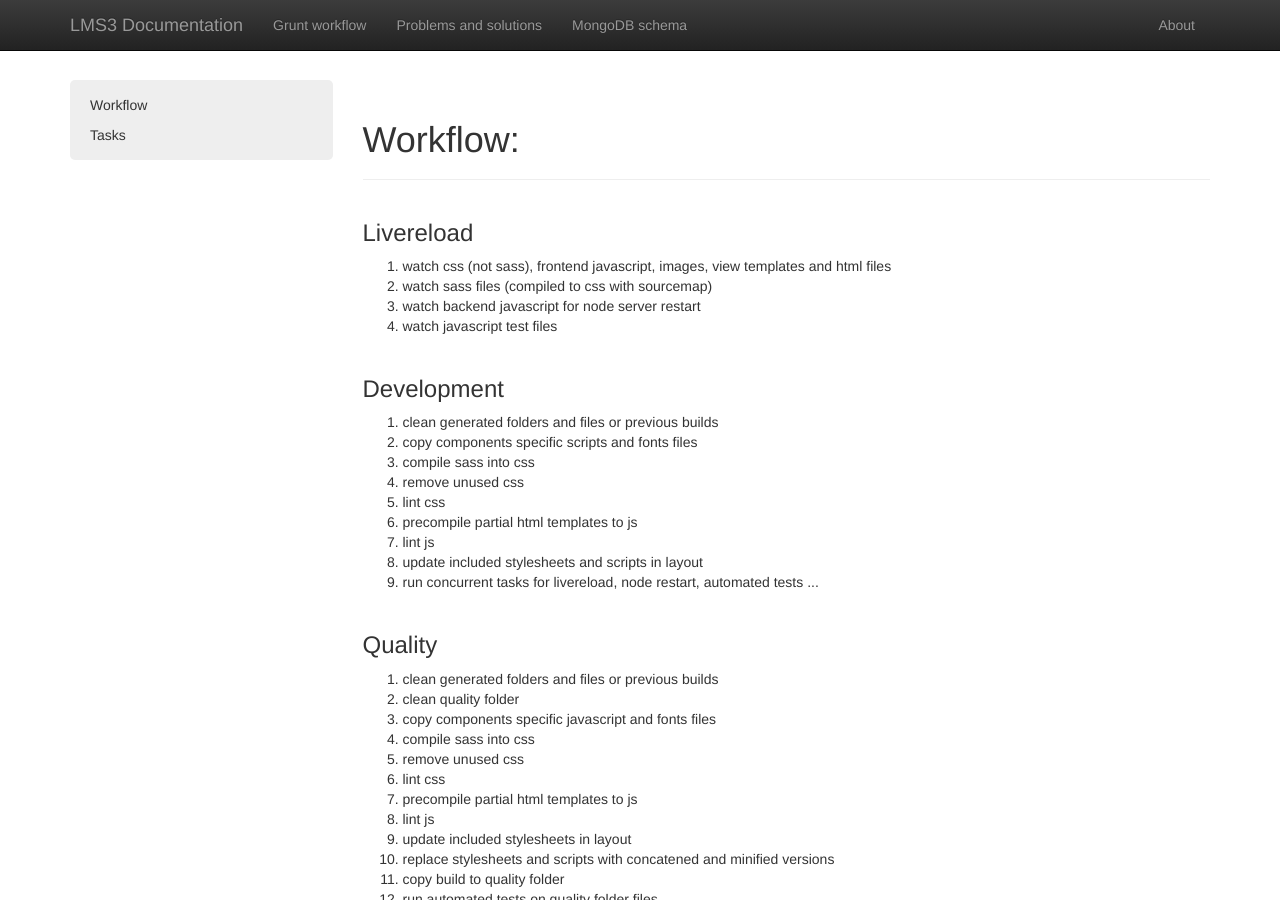
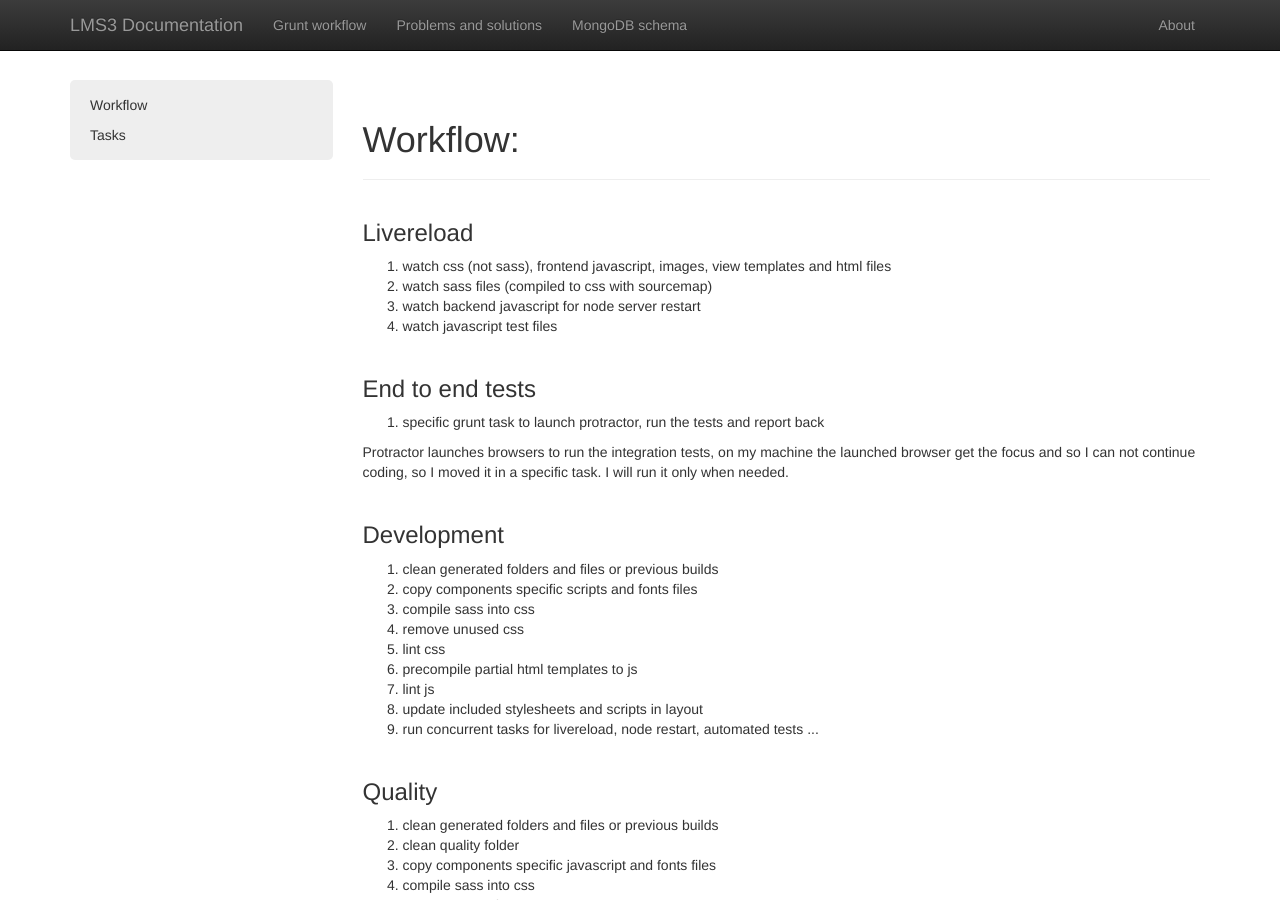
Before and after one commit to gmoulin/lms3, a Jekyll site: the page built from grunt-workflow.html, in a window 1280 px wide and 900 px high. Built offline with Jekyll 4.4.1, drawn with Linux system fonts in a browser that asks for light colours; nearby versions of some CDN libraries; some of the changed text lies outside the part shown.

Commit message:
updated workflow

```diff
--- a/grunt-workflow.html
+++ b/grunt-workflow.html
@@ -22,6 +22,16 @@ title: Grunt workflow
 			<li>watch backend javascript for node server restart</li>
 			<li>watch javascript test files</li>
 		</ol>
+	</p>
+
+	<h3 id="end2end_tests">End to end tests</h3>
+	<p>
+		<ol>
+			<li>specific grunt task to launch protractor, run the tests and report back</li>
+		</ol>
+		<p>
+			Protractor launches browsers to run the integration tests, on my machine the launched browser get the focus and so I can not continue coding, so I moved it in a specific task. I will run it only when needed.<br />
+		</p>
 	</p>
 
 	<h3 id="development">Development</h3>
@@ -108,10 +118,13 @@ title: Grunt workflow
 			<li><a href="https://github.com/karma-runner/grunt-karma" target="_blank">grunt-karma</a>, run tests in real browsers</li>
 			<li><a href="https://github.com/karma-runner/karma-coverage" target="_blank">karma-coverage</a> to get code coverage of karma tests</li>
 			<li><a href="https://github.com/karma-runner/karma-mocha" target="_blank">karma-mocha</a> to run mocha tests in karma runner</li>
+			<li><a href="https://github.com/angular/protractor" target="_blank">Protractor</a> for end to end tests</a></li>
+			<li><a href="https://github.com/teerapap/grunt-protractor-runner" target="_blank">grunt-protractor-runner</a></li>
 		</ul>
 		<br />
 		Automated tests are mandatory to avoid regressions and bugs between versions. As my work session on this project can be several days apart it was paramout to have this kind of tests.<br />
 		I wanted to be able to test the client and server side code with the same framework (mocha), get code coverage and have a way to run the tests in real browsers.<br />
+		For end to end tests Protractor is used as it manages real browser using a Selenium web driver, but I think <a href="https://github.com/jquery/testswarm" target="_blank">testswarm</a> is more suited for the task as it supports mobiles and tablets. Problem is it does not fit well in a grunt workflow.<br />
 	</p>
 
 	<h3 id="managing-scripts-and-stylesheets">Managing scripts and stylesheets</h3>
```
